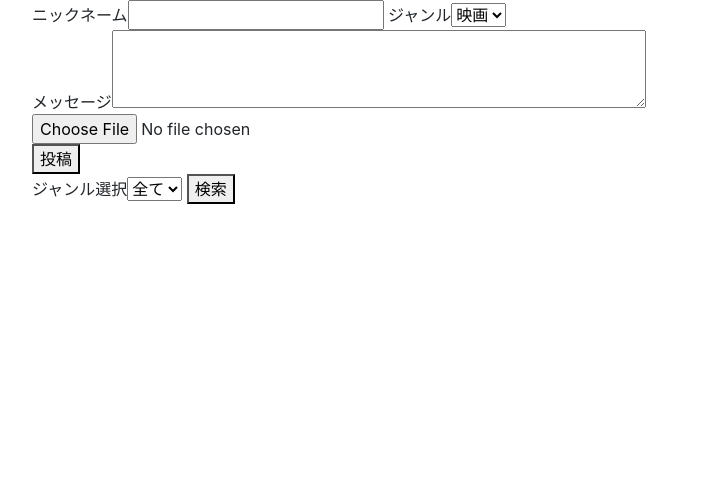
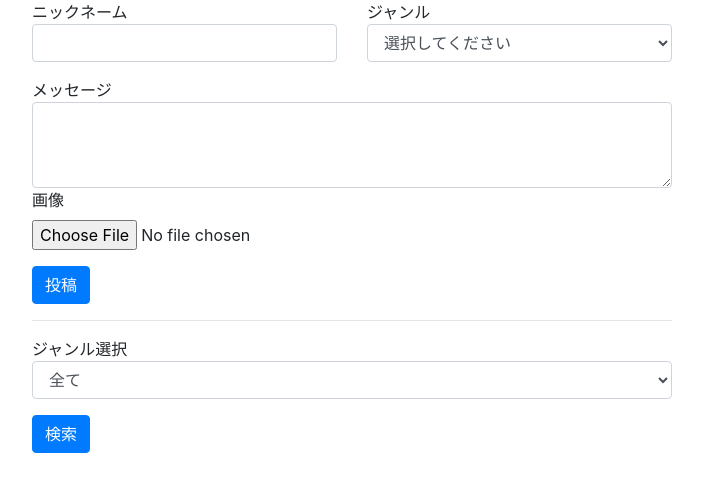
Before and after one commit to butio/wpNo5, a PHP site: page /tpl/index.php in a window 1280 px wide. Shown: the top 492 px of the page, without its empty margins (288-991 px from the left). Run offline with PHP 8.4, Linux system fonts and the light colour scheme; data that the repository does not hold is empty; some libraries are stand-ins or nearby versions.

Commit message:
デザイン変更

```diff
--- a/index.php
+++ b/index.php
@@ -9,6 +9,7 @@ if(isset($_POST['nickname'])){
     $image = $_FILES['image'];
     write_csv($file_path,$nickname,$message,$genre,'',0,date('YmdHis'),$image['tmp_name']);
 }
+//選択
 if(isset($_POST['select'])){
     $select = $_POST['select'];
 }else{
--- a/tpl/index.php
+++ b/tpl/index.php
@@ -14,37 +14,66 @@
 </head>
 <body>
 <div class="mx-auto w-50">
+    <div class="form-group row">
+        <div class="col-sm-6">
             <form action="./index.php" method="post" enctype="multipart/form-data">
-ニックネーム<input type="text" name="nickname">
-ジャンル<select name="genre">
+            <span class="label label-default">ニックネーム</span>
+            <input class="form-control" id="focusedInput" type="text" name="nickname">
+        </div>
+        <div class="col-sm-6">
+            <span class="label label-default">ジャンル</span>
+            <select class="form-control" id="focusedInput" name="genre">
+                <option value="">選択してください</option>
                 <option value="映画">映画</option>
                 <option value="本">本</option>
                 <option value="音楽">音楽</option>
-</select><br>
-メッセージ<textarea name="message" rows="3" cols="50" ></textarea><br>
-<input type="file" name="image"><br>
-<button type="submit" value="send">投稿</button>
+            </select>
+        </div>
+    </div>
+    <div class="col-xs-offset-2 col-xs-10">
+        <span class="label label-default">メッセージ</span>
+        <textarea class="form-control col-auto" id="textarea1" name="message" rows="3"></textarea>
+    </div>
+    <div class="form-group">
+        <div class="col-xs-offset-2 col-xs-10">
+            <label for="file1">画像</label>
+            <input class="form-control-file" id="file1" type="file" name="image">
+        </div>
+    </div>
+    <div class="form-group">
+        <div class="col-xs-offset-2 col-xs-10">
+            <button type="submit" class="btn btn-primary" value="Submit">投稿</button>
+        </div>
+    </div>
 </form>
+<hr>
 <form action="./index.php" method="post" enctype="multipart/form-data">
-ジャンル選択<select name="select">
+<div class="form-group">
+    <span class="label label-default">ジャンル選択</span>
+    <select class="form-control col-auto" name="select">
         <option value="全て">全て</option>
         <option value="映画">映画</option>
         <option value="本">本</option>
         <option value="音楽">音楽</option>
     </select>
-<button type="submit" value="select">検索</button><br>
+</div>
+<div class="form-group">
+    <div class="col-xs-offset-2 col-xs-10">
+        <button type="submit" class="btn btn-primary" value="Submit">検索</button>
+    </div>
+</div>
 </form>
-<table class="table mx-auto text-center">
 <?php if($sorted_array){?>
 <?php foreach ($sorted_array as $data){?>
+<table>
 <?php
 if($data[5]=='0'){
-if($select==='全て'){
-    echo $data[0];?>
-    ニックネーム：<?php echo $data[1];
-    echo date('Y/m/d H:i:s',strtotime($data[6])); ?><a href="./index.php?del=<?php echo $data[0] ?>">[削除]</a><br>
-    <?php echo $data[2];?><br>
-    <img src="<?php echo UPLOAD_PATH;echo $data[0] ?>.jpg" width="auto" height="128" alt="<?php echo UPLOAD_PATH;echo $data[0]?>.jpg"><br>
+    if($select==='全て'){?>
+    <tr><td><?php echo $data[0];?></td>
+    <td>ニックネーム：<?php echo $data[1];
+    echo date('Y/m/d H:i:s',strtotime($data[6])); ?><a href="./index.php?del=<?php echo $data[0] ?>">[削除]</a></td></tr>
+    <tr><td></td><td><?php echo $data[2];?></td></tr>
+    <tr><td></td><td><img src="<?php echo UPLOAD_PATH;echo $data[0] ?>.jpg" width="auto" height="128" alt="<?php echo UPLOAD_PATH;echo $data[0]?>.jpg"></td></tr>
 <?php }else{
     if($data[3] === $select){
         echo $data[0];?>
@@ -53,10 +82,10 @@ if($select==='全て'){
         <?php echo $data[2];?><br>
         <img src="<?php echo UPLOAD_PATH;echo $data[0] ?>.jpg" width="auto" height="128" alt="<?php echo UPLOAD_PATH;echo $data[0]?>.jpg"><br>
     <?php }
+    }
 }?>
 </table>
 <?php }
-}
 }?>
 </div>
 </body>
```
Lines whose indentation alone changed are shown as unchanged.
